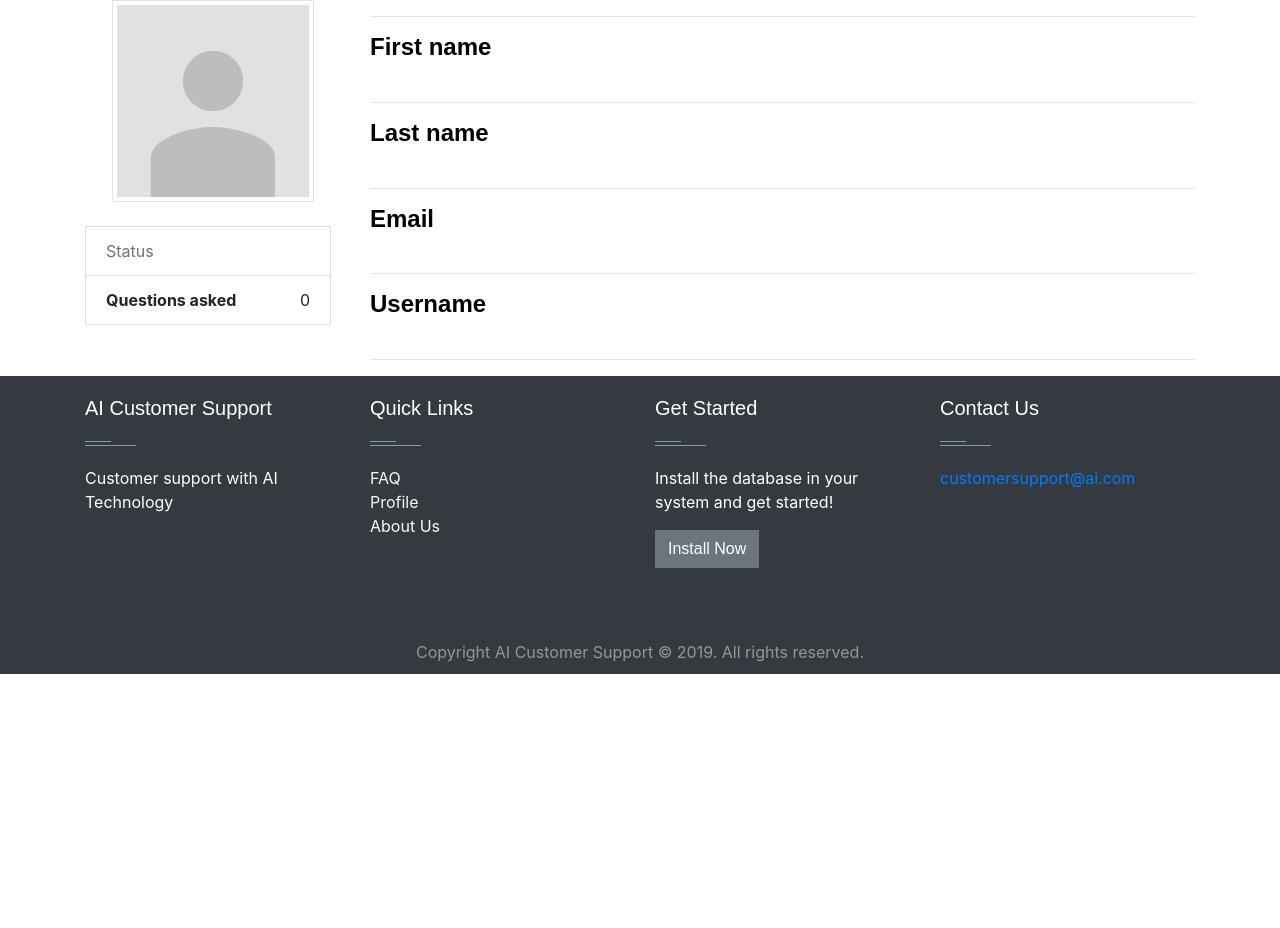
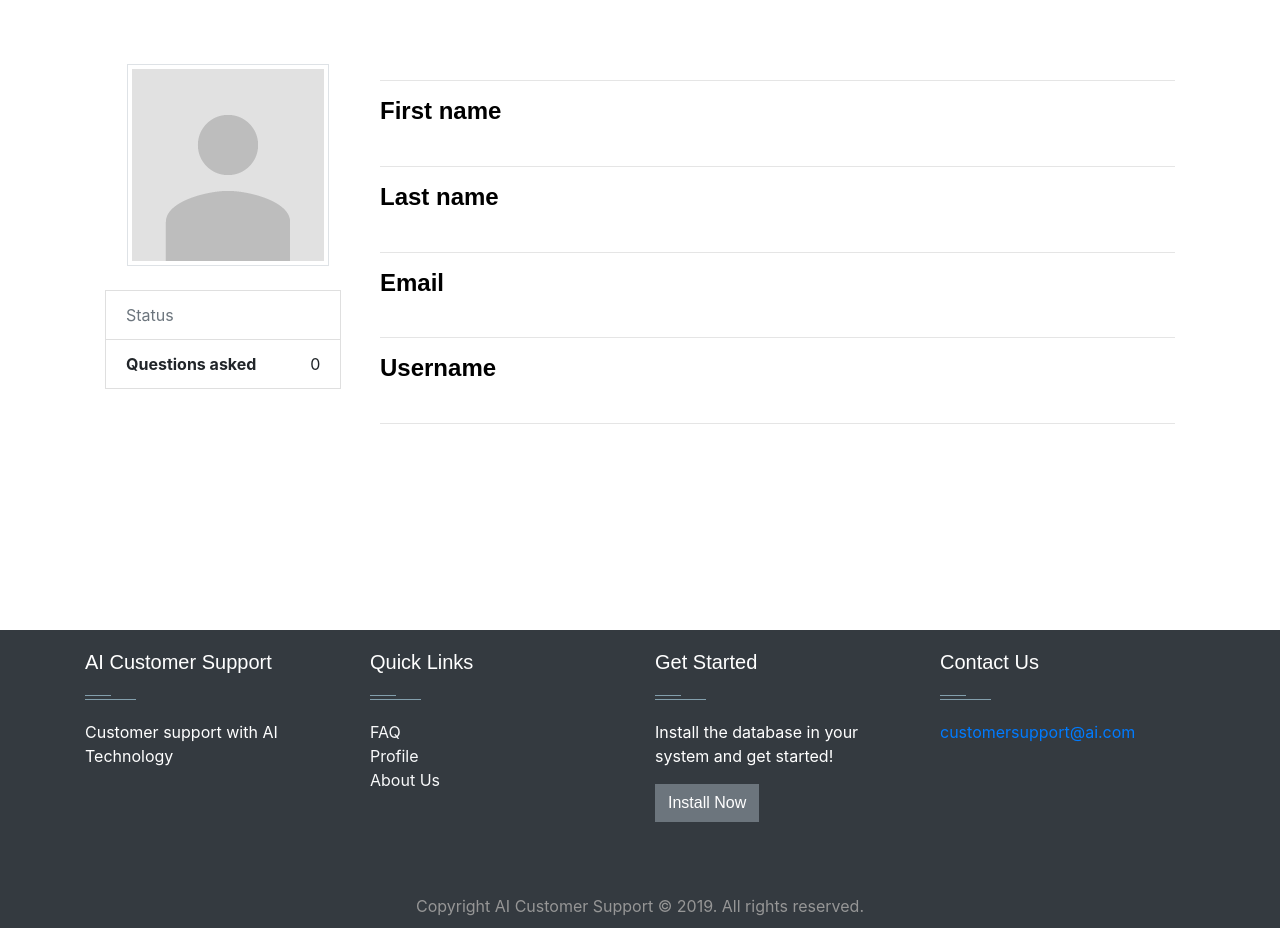
Before and after one commit to CankayaUniversity/ceng-407-408-2019-2020-AI-Customer-Support, a PHP site: page /author.php in a window 1280 px wide. Shown: the part 54-982 px from the top of the page. Before the commit the page ends 728 px from the top, so only its background shows below. Run offline with PHP 8.4, Linux system fonts and the light colour scheme; data that the repository does not hold is empty; some libraries are stand-ins or nearby versions; some web fonts are replaced.

Commit message:
author :: footer bug fix

```diff
--- a/author.php
+++ b/author.php
@@ -14,9 +14,10 @@ $is_admin=$r['is_admin'];
 $is_verified=$r['is_verified'];
 $email=$r['email'];
 
-?>
-
-<div class="container bootstrap snippet">
+?><br>
+<div class="margin-botton">
+    <div class="page-container">
+        <div class="container">
             <div class="row">
                 <div class="col-md-3">
                     <div class="text-center">
@@ -97,4 +98,7 @@ $email=$r['email'];
                 </div>
             </div>
         </div>
+    </div>
+</div>
+
 <?php include 'footer.php';?>
--- a/css/site.css
+++ b/css/site.css
@@ -606,6 +606,11 @@ a#scroll-top:hover {
         width: 248px;
     }
 }
+/* margin bottom */
+
+.margin-botton{
+    margin-bottom: 150px;
+}
 
 
 /* Menu Fix for resizing to Bigger Screen sizes */
```
Lines whose indentation alone changed are shown as unchanged.
